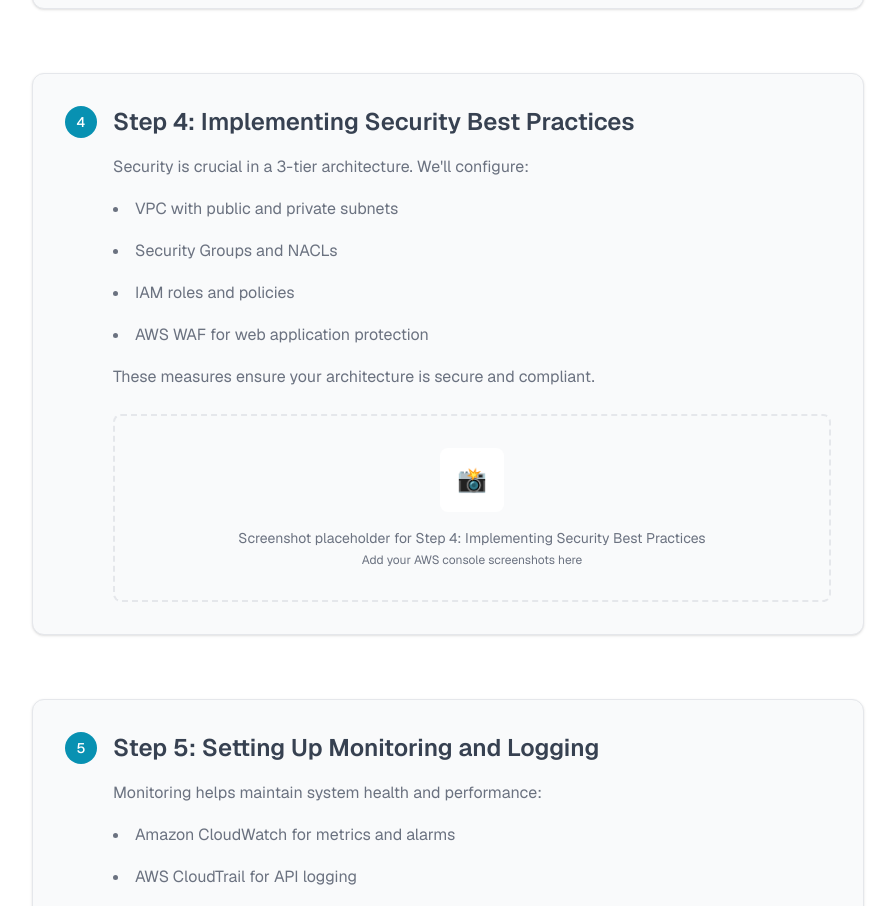
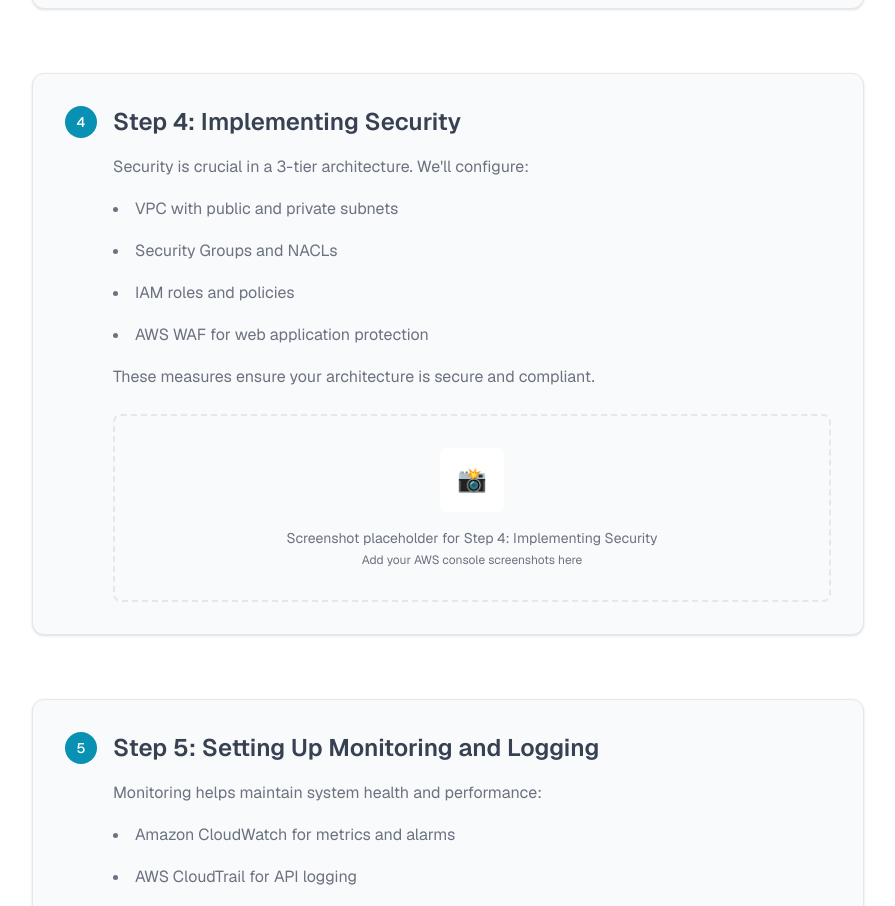
Before and after one commit to dickson-ank/tier3topology_aws, a Next.js app: page / in a window 1280 px wide. Shown: the part 2909-3815 px from the top of the page, without its empty margins (192-1087 px from the left). Built offline with nearby package versions, Linux system fonts and the light colour scheme.

Commit message:
Modify page

```diff
--- a/app/page.tsx
+++ b/app/page.tsx
@@ -56,7 +56,7 @@ const tutorialSteps = [
   },
   {
     id: "security",
-    title: "Step 4: Implementing Security Best Practices",
+    title: "Step 4: Implementing Security",
     content: `
       Security is crucial in a 3-tier architecture. We'll configure:
 
```
